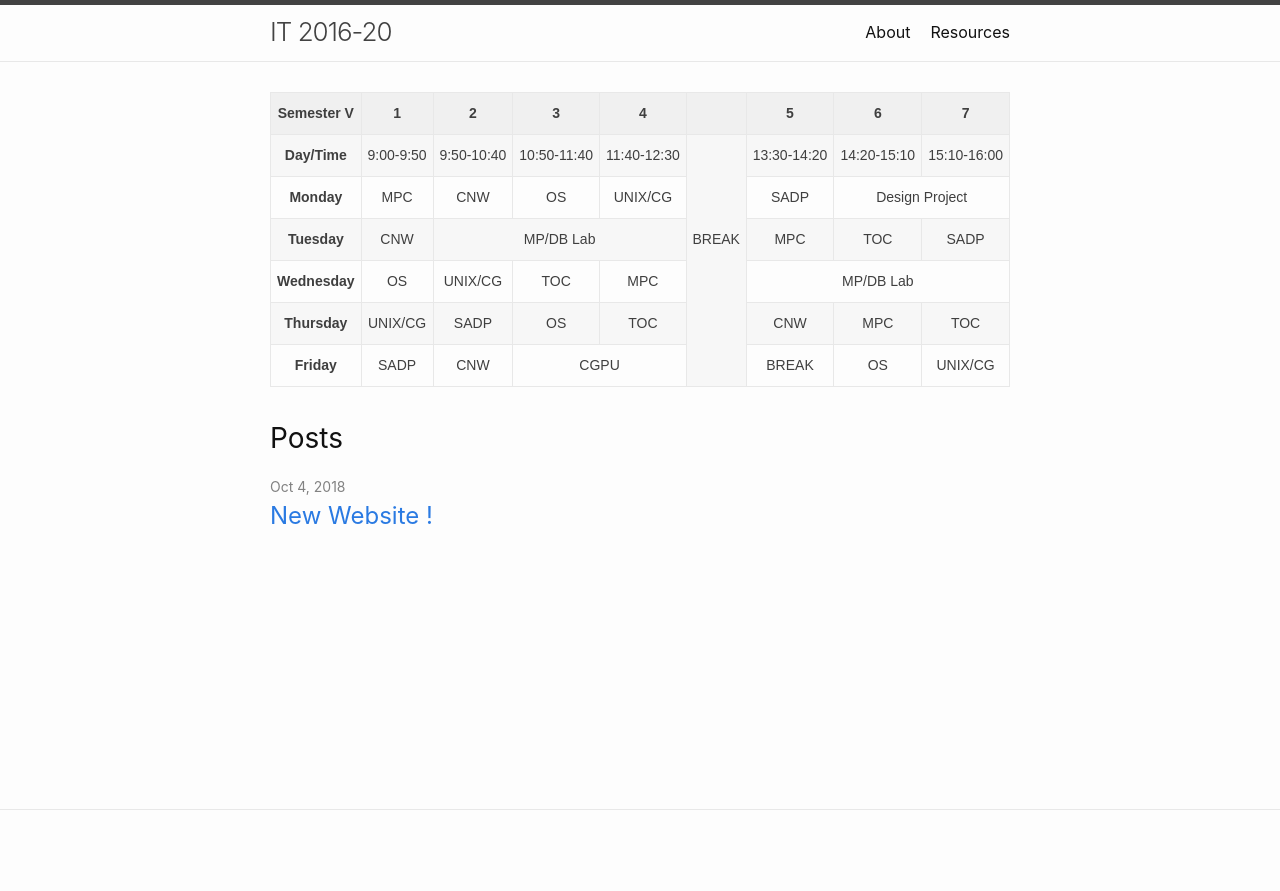
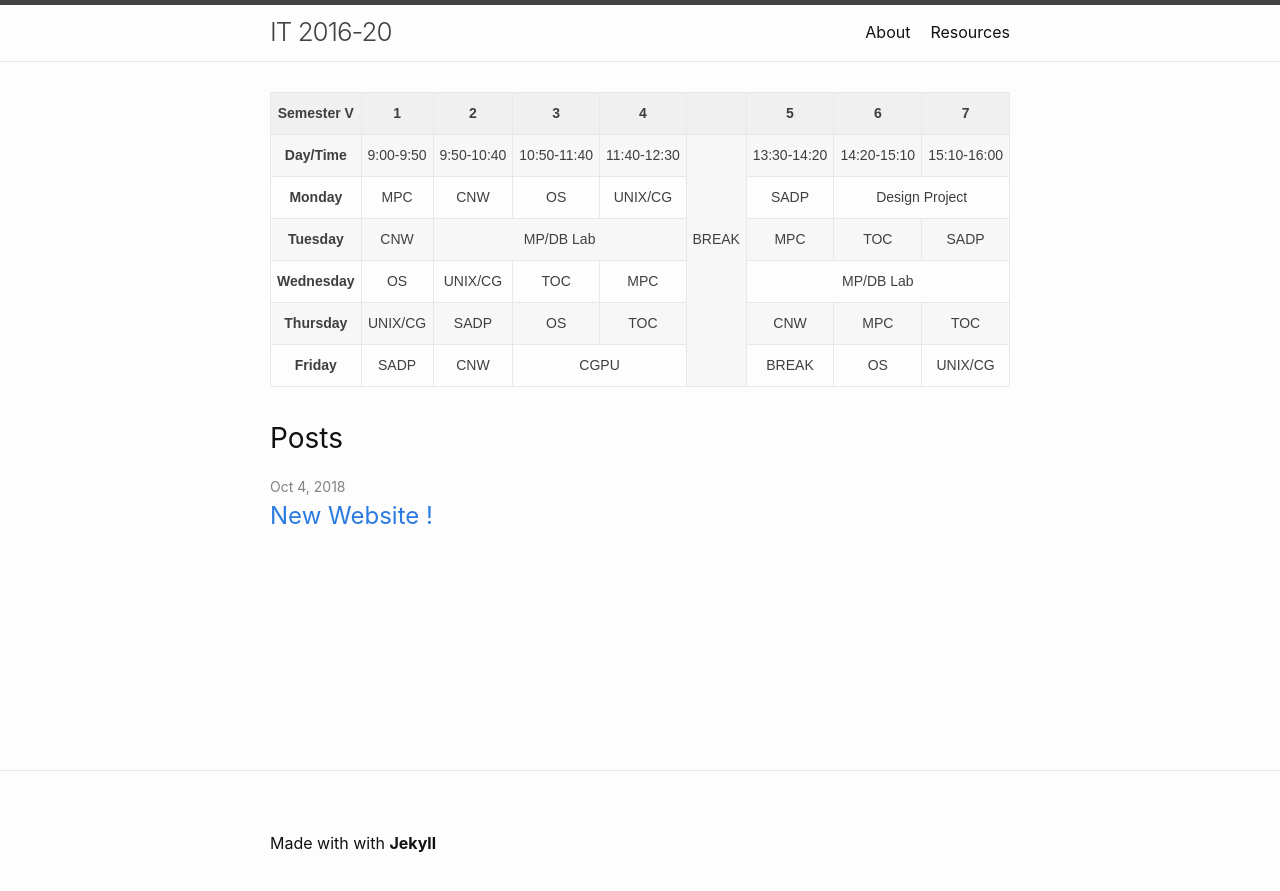
Before and after one commit to IT-GECBH/2020, a Jekyll site: the page built from index.md, in a window 1280 px wide. Shown: the top 891 px of the page. Built offline with Jekyll 4.4.1, drawn with Linux system fonts in a browser that asks for light colours.

Commit message:
Update footer.html

```diff
--- a/_includes/footer.html
+++ b/_includes/footer.html
@@ -25,10 +25,10 @@
       </div>
 
       <div class="footer-col footer-col-3">
-        <p class="love">Made with <i class="icon ion-heart"></i> with <b>Jekyll</b></p>
 <!--        <p>{{- site.description | escape -}}</p>      -->
        </div>
     </div>
+ <p class="love">Made with <i class="icon ion-heart"></i> with <b>Jekyll</b></p>
 
   </div>
 
```
